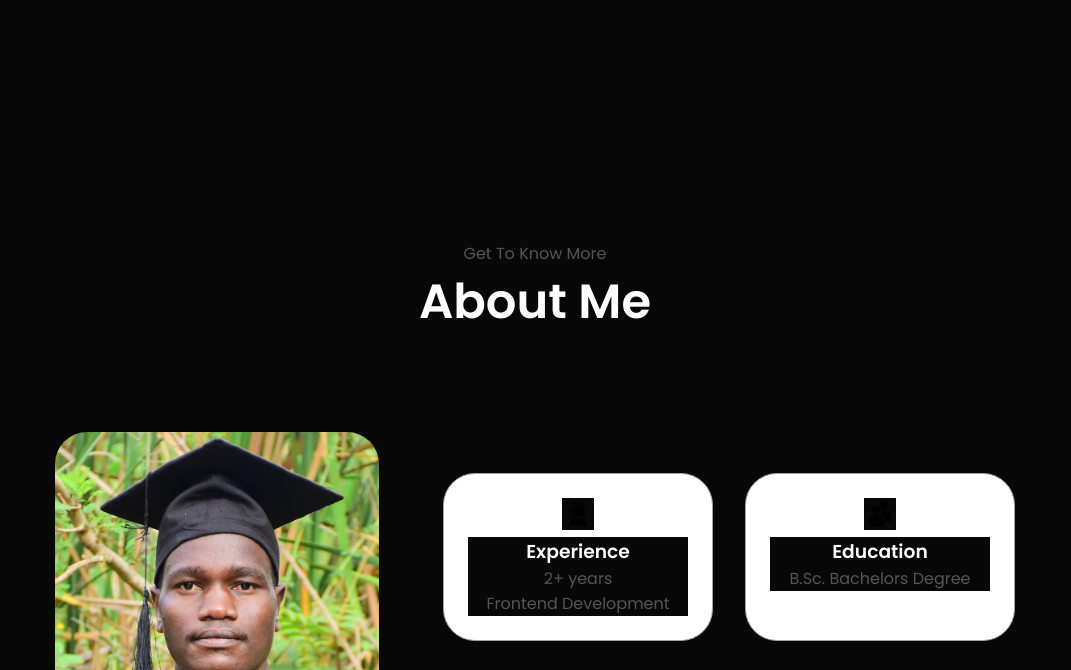
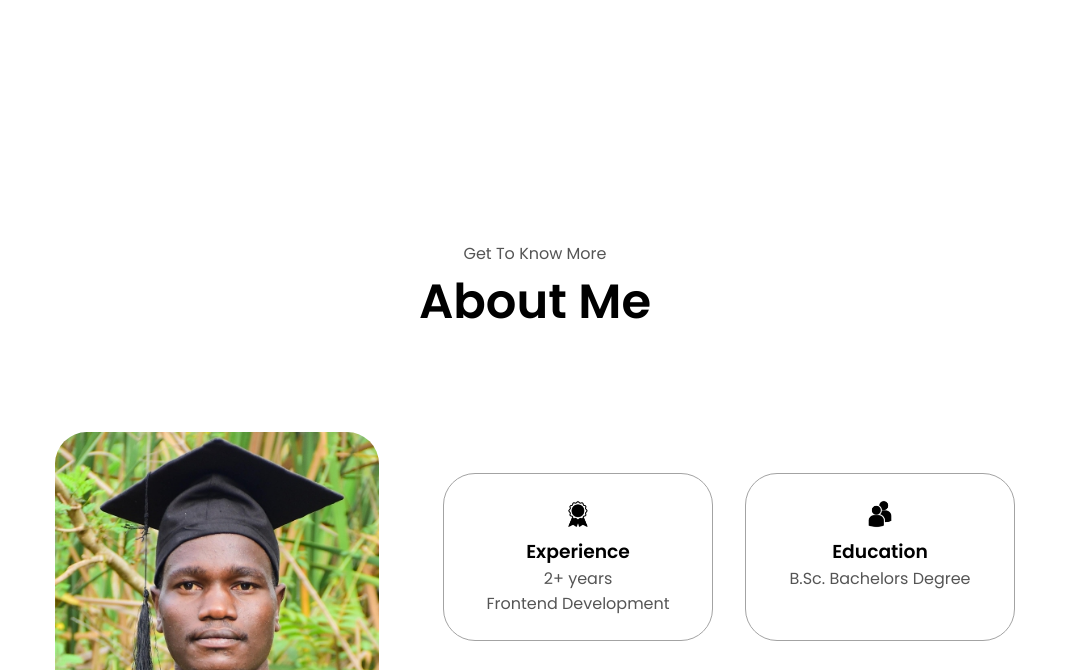
Before and after one commit to Victarr75/My-Portfolio, a plain HTML site: page index.html in a window 1280 px wide. Shown: the part 687-1357 px from the top of the page, without its empty margins (105-1176 px from the left). Drawn offline with Linux system fonts and the light colour scheme.

Commit message:
Update style.css

```diff
--- a/style.css
+++ b/style.css
@@ -5,8 +5,6 @@
 * {
   margin: 0;
   padding: 0;
-  background: #080808;
-  color: #fff;
 }
 
 body {
```
